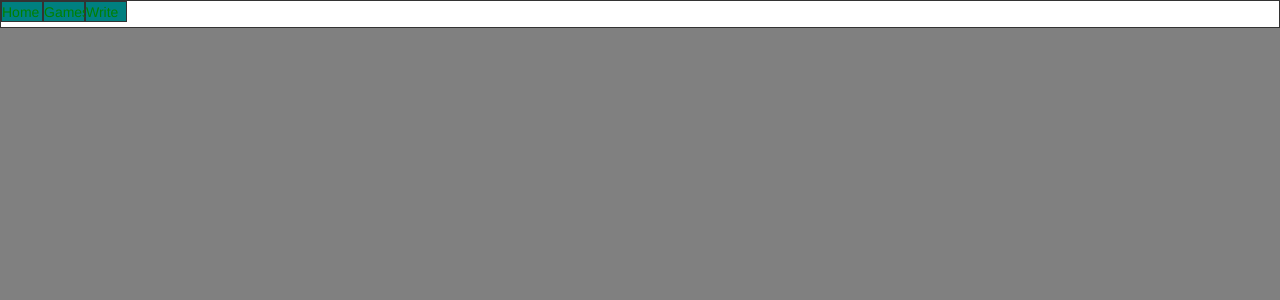
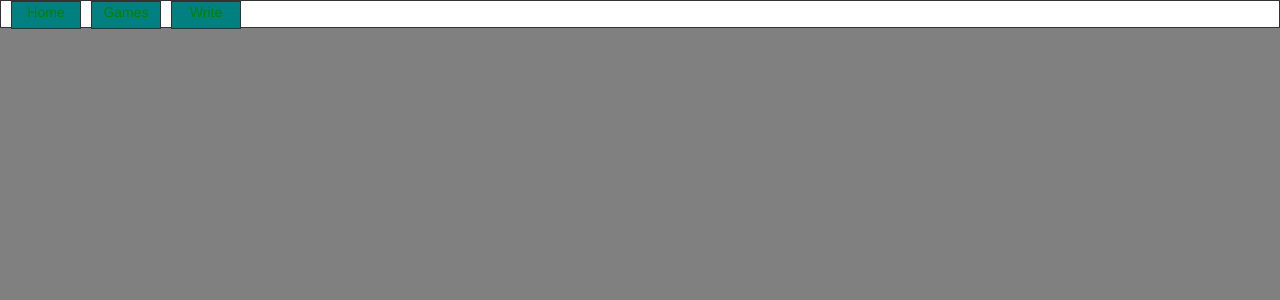
Before and after one commit to Mutte18/mattias-edu-site, a PHP site: page / in a window 1280 px wide. Shown: the part 98-398 px from the top of the page. Run offline with PHP 8.4, Linux system fonts and the light colour scheme.

Commit message:
Did some shit

```diff
--- a/webpage/index.php
+++ b/webpage/index.php
@@ -17,16 +17,18 @@
 
 </div>
 
-<div id class="menu">
-    <div id class="button">
-        <p>Home</p>
+<div class="menu">
+    <div class="button" href="localhost">
+        <a href="index.php">
+         <p>Home</p>
+        </a>
     </div>
 
-    <div id class="button">
+    <div class="button">
         <p>Games</p>
     </div>
 
-    <div id class="button">
+    <div class="button">
         <p>Write</p>
     </div>
 </div>
--- a/webpage/style.css
+++ b/webpage/style.css
@@ -31,12 +31,13 @@ body
 
 .button
 {
-    height: 1.5em;
-    width: 3em;
+    height: 2em;
+    width: 5em;
     background-color: teal;
     border: 1px solid;
+    margin-left: 10px;
     float: left;
-    left
+    text-align: center;
 }
 
 p
```
